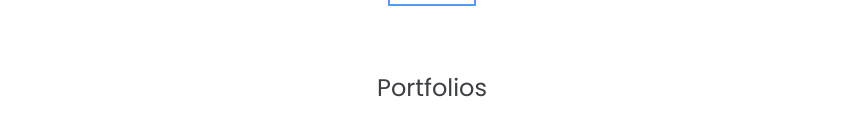
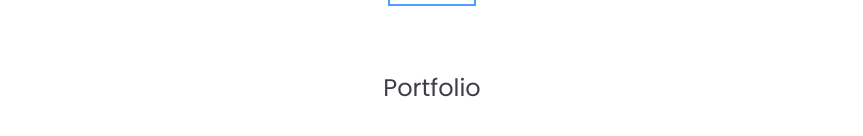
Before and after one commit to SopanhaKok/Portfolio, a React (Create React App) app: page / in a window 1280 px wide. Shown: the part 384-520 px from the top of the page, without its empty margins (208-1071 px from the left). Built offline with nearby package versions, Linux system fonts and the light colour scheme.

Commit message:
update portfolio

```diff
--- a/src/components/PortfolioList.js
+++ b/src/components/PortfolioList.js
@@ -12,7 +12,7 @@ const PortfolioList = ({ portfolioSection, isDarkMode }) => {
       initial='hidden'
       animate='show'
     >
-      <StyledTitle>Portfolios</StyledTitle>
+      <StyledTitle>Portfolio</StyledTitle>
       {portfolioDatas.map((data, index) => (
         <Portfolio
           key={index}
--- a/src/datas/Portfolio.js
+++ b/src/datas/Portfolio.js
@@ -59,8 +59,6 @@ export const portfolioDatas = [
       {
         src: '',
         title: 'Under Construction',
-        src: '',
-        title: 'GitHub',
       },
     ],
     projectImages: [
```
